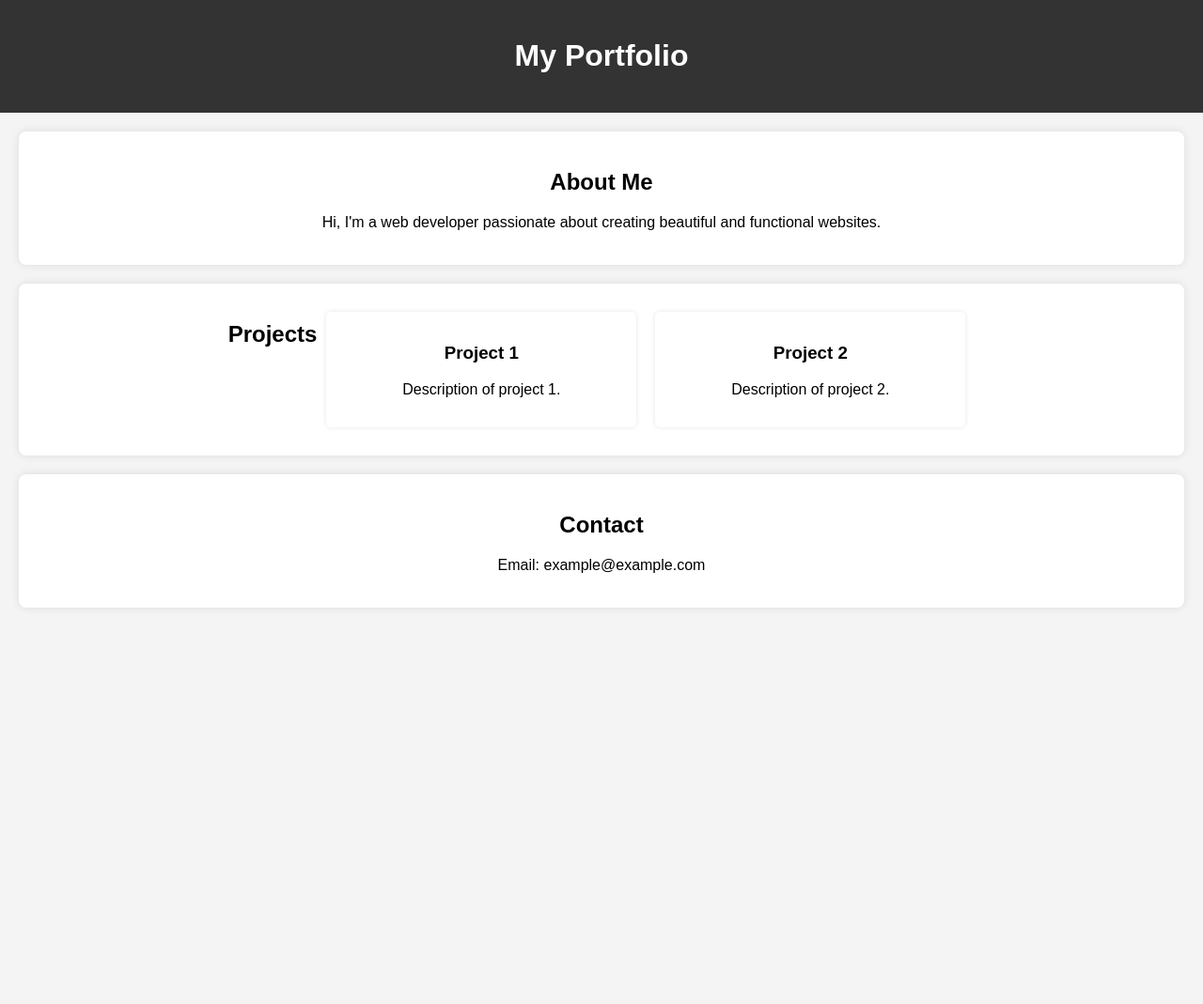
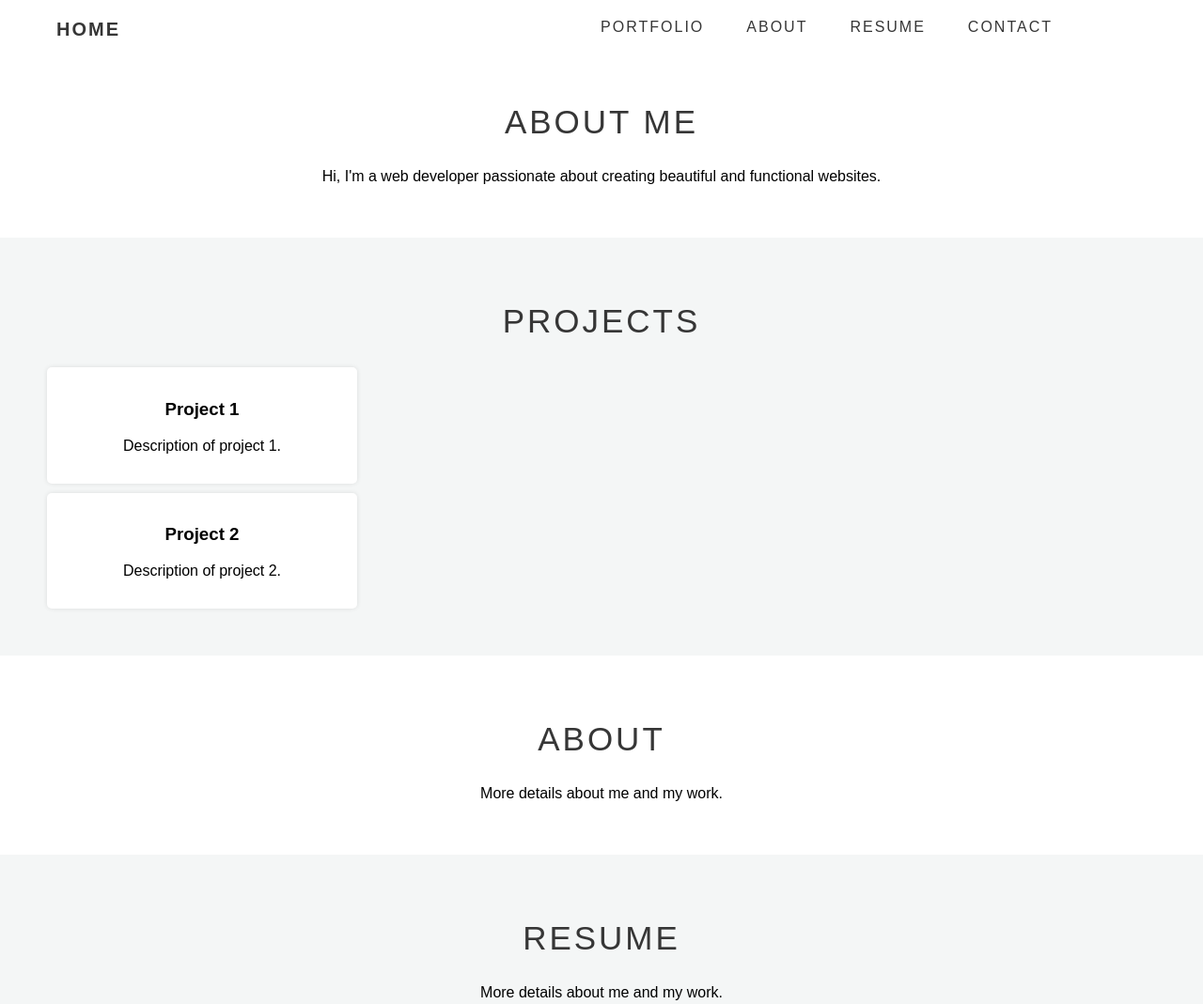
Before and after one commit to armmancilla/armmancilla.github.io, a plain HTML site: page index.html in a window 1280 px wide. Shown: the top 1069 px of the page at 94% size. Before the commit the page ends 800 px from the top, so only its background shows below. Drawn offline with Linux system fonts and the light colour scheme.

Commit message:
Add files via upload

```diff
--- a/index.html
+++ b/index.html
@@ -1,3 +1,4 @@
+
 <!DOCTYPE html>
 <html lang="en">
 <head>
@@ -8,14 +9,22 @@
 </head>
 <body>
     <header>
-        <h1>My Portfolio</h1>
+        <nav class="nav-bar">
+            <a href="#home" class="align-left">HOME</a>
+            <div class="align-right">
+                <a href="#portfolio">PORTFOLIO</a>
+                <a href="#about">ABOUT</a>
+                <a href="#resume">RESUME</a>
+                <a href="#contact">CONTACT</a>
+            </div>
+        </nav>
     </header>
-    <section>
-        <h2>About Me</h2>
+    <section id="home" class="section-white">
+        <h1 class="vertical-space section-header">ABOUT ME</h1>
         <p>Hi, I'm a web developer passionate about creating beautiful and functional websites.</p>
     </section>
-    <section class="projects">
-        <h2>Projects</h2>
+    <section id="portfolio" class="section-gray">
+        <h1 class="section-header">PROJECTS</h1>
         <div class="project">
             <h3>Project 1</h3>
             <p>Description of project 1.</p>
@@ -25,9 +34,36 @@
             <p>Description of project 2.</p>
         </div>
     </section>
-    <section>
-        <h2>Contact</h2>
+    <section id="about" class="section-white">
+        <h1 class="section-header">ABOUT</h1>
+        <p>More details about me and my work.</p>
+    </section>
+
+    <section id="resume" class="section-gray">
+        <h1 class="section-header">RESUME</h1>
+        <p>More details about me and my work.</p>
+    </section>
+
+    <section id="contact" class="section-white">
+        <h1 class="section-header">CONTACT</h1>
         <p>Email: example@example.com</p>
     </section>
+
+    <script>
+        // Offset scroll position
+        document.querySelectorAll('a[href^="#"]').forEach(anchor => {
+            anchor.addEventListener('click', function (e) {
+                e.preventDefault();
+                const targetId = this.getAttribute('href');
+                const targetElement = document.querySelector(targetId);
+                window.scrollTo({
+                    top: targetElement.offsetTop - document.querySelector('header').offsetHeight,
+                    behavior: 'smooth'
+                });
+            });
+        });
+    </script>
+
+
 </body>
 </html>
--- a/style.css
+++ b/style.css
@@ -6,22 +6,94 @@ body {
     text-align: center;
 }
 header {
-    background-color: #333;
-    color: white;
-    padding: 20px;
+    background-color: white;
+    color: #363636;
+    padding-top: 20px;
+    padding-bottom: 13px;
+    position: fixed;
+    top: 0;
+    left: 0;
+    width: 100%;
+    z-index: 1000;
+    display: flex;
 }
-section {
-    margin: 20px;
-    padding: 20px;
-    background: white;
-    border-radius: 8px;
-    box-shadow: 0px 0px 10px rgba(0, 0, 0, 0.1);
+
+html {
+    scroll-behavior: smooth;
 }
+
+.nav-bar {
+display: flex;
+justify-content: space-between; /* Ensures the left and right sections are spaced out */
+width: 100%; /* Full width */
+}
+
+.align-left {
+    margin-left: 60px; /* Adds a little space from the left */
+    font-weight: bold;
+    font-size: 20px;
+}
+
+.align-right {
+    display: flex; /* Makes sure the right items stay inline */
+    gap: 45px; /* Adds space between the right buttons */
+    margin-right: 160px; /* Adds some space from the right edge */
+}
+
+.nav-bar a {
+    color: #363636;
+    letter-spacing: 2px;
+    text-decoration: none;
+    position: relative;
+    display: inline-block;
+    /* padding-bottom: 15px; */
+}
+.nav-bar a::after {
+    content: "";
+    position: absolute;
+    display: flex;
+    left: -20%;
+    bottom: -15px;
+    width: 140%;
+    height: 3px;
+    background-color: #6c6c69;
+    transform: scaleX(0);
+    transition: transform 0.15s ease-in-out;
+}
+.nav-bar a:hover::after {
+    transform: scaleX(1);
+}
+.nav-bar a:hover {
+    color: #6c6c69;
+}
+
+.section-white {
+    background: #fff;
+    padding: 40px;
+}
+
+.section-gray {
+    background: #f4f6f6;
+    padding: 40px;
+}
+
+.vertical-space {
+    margin-top: 70px;
+}
+
+.section-header {
+    color: #363636;
+    font-size: 35px;
+    font-weight: lighter;
+    letter-spacing: 3px;
+}
+
 .projects {
     display: flex;
     flex-wrap: wrap;
     justify-content: center;
 }
+
 .project {
     width: 300px;
     margin: 10px;
```
